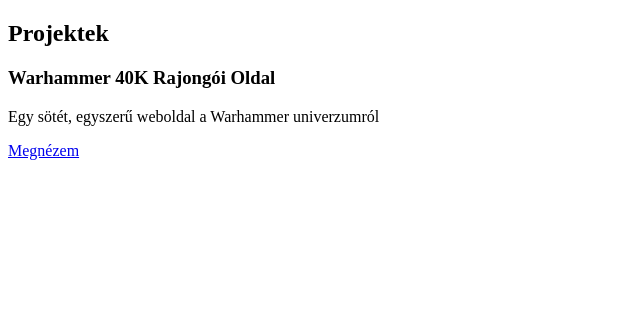
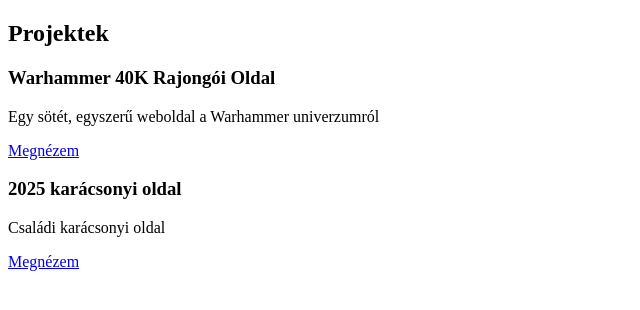
Before and after one commit to surieladam/surieladam.github.io, a plain HTML site: page index.html in a window 1280 px wide. Shown: the whole page, without its empty margins (0-640 px from the left). Drawn offline with Linux system fonts and the light colour scheme.

Commit message:
add 1 more project

```diff
--- a/index.html
+++ b/index.html
@@ -13,6 +13,11 @@
                             <p>Egy sötét, egyszerű weboldal a Warhammer univerzumról</p>
                             <a href="warhammer/index.html">Megnézem</a>
                         </div>
+                        <div class="project-card">
+                            <h3>2025 karácsonyi oldal</h3>
+                            <p>Családi karácsonyi oldal</p>
+                            <a href="https://christmas-z73w.onrender.com/">Megnézem</a>
+                        </div>
                 </section>
         </body>
 </html>
```
